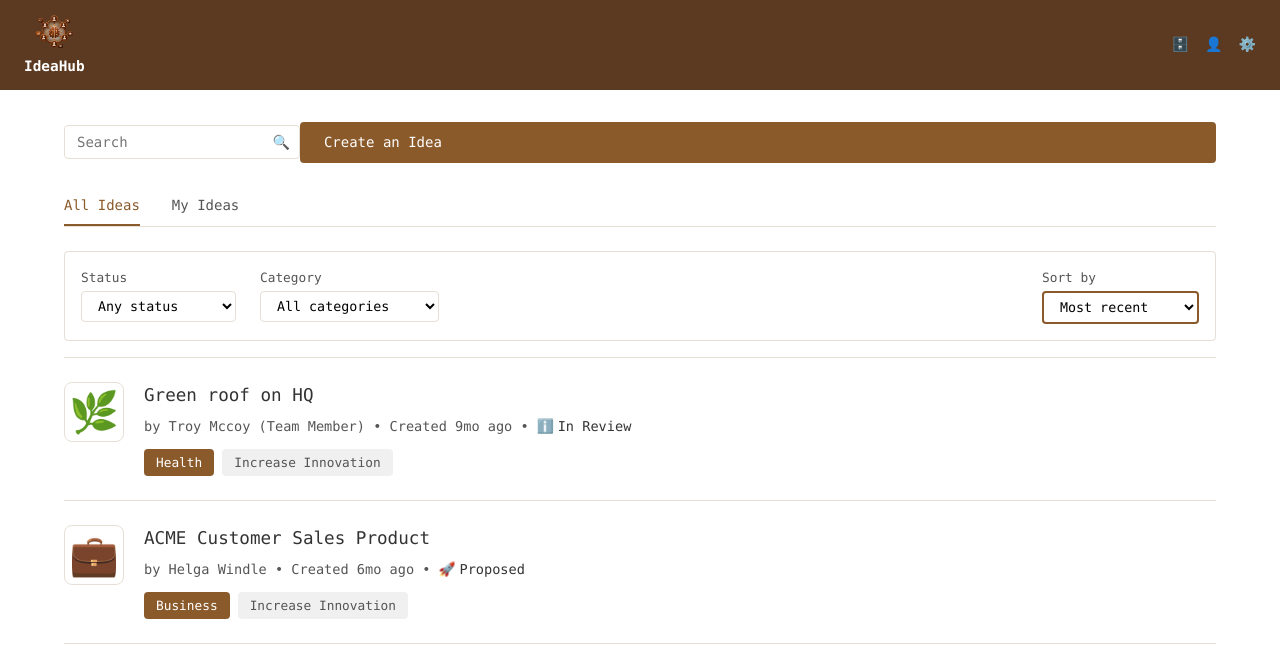
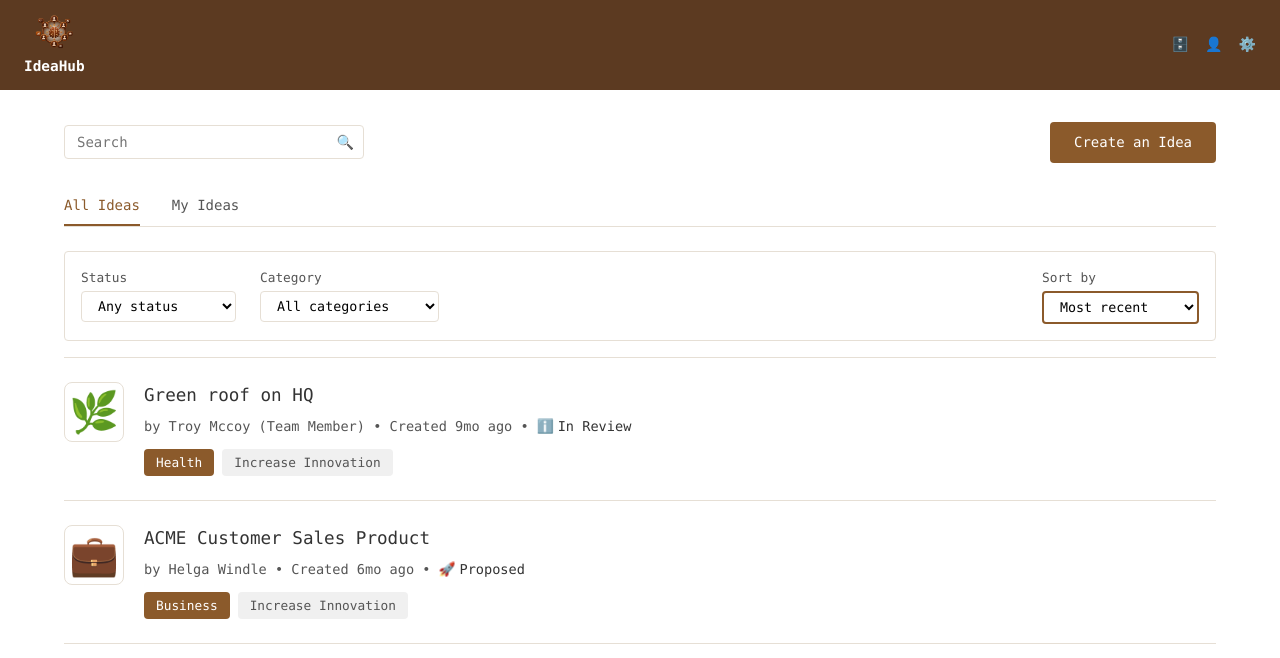
Before and after one commit to Njela/Ideahub, a Next.js app: page / in a window 1280 px wide. Shown: the top 658 px of the page. Built offline with nearby package versions, Linux system fonts and the light colour scheme.

Commit message:
style: fix create button width

```diff
--- a/app/globals.css
+++ b/app/globals.css
@@ -295,7 +295,7 @@ main {
   border: none;
   padding: 10px 24px;
   border-radius: 4px;
-  width: 100%;
+  width: auto;
   font-weight: 500;
 }
 
```
